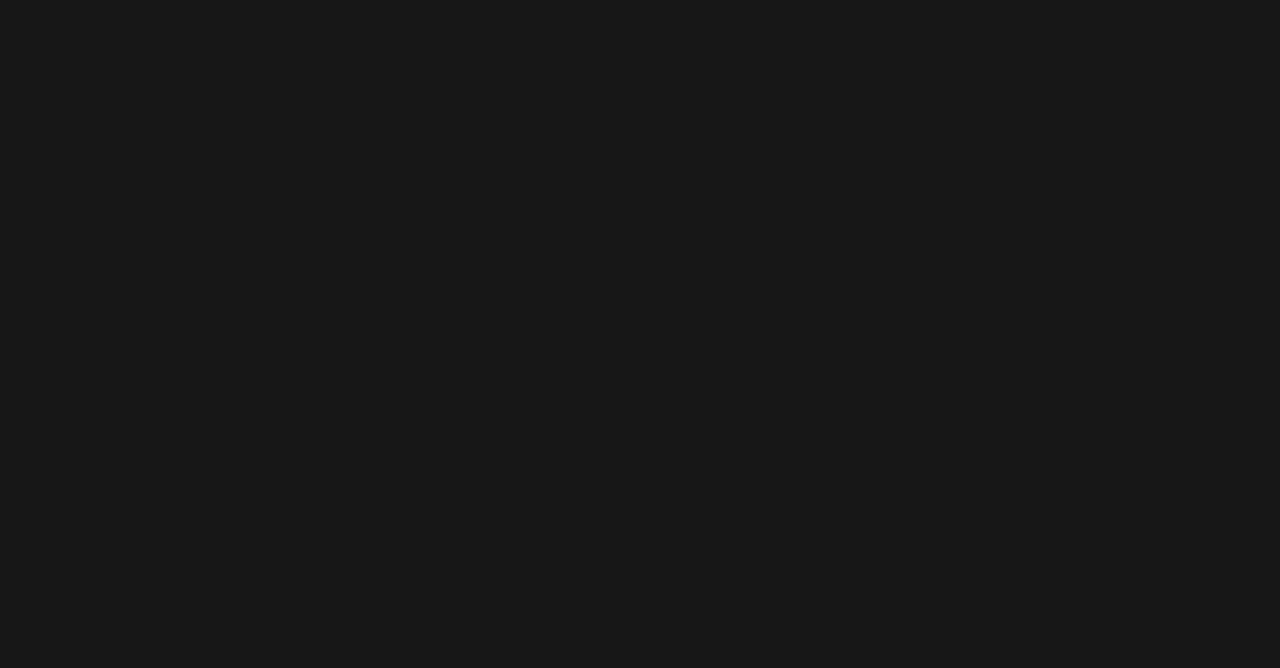
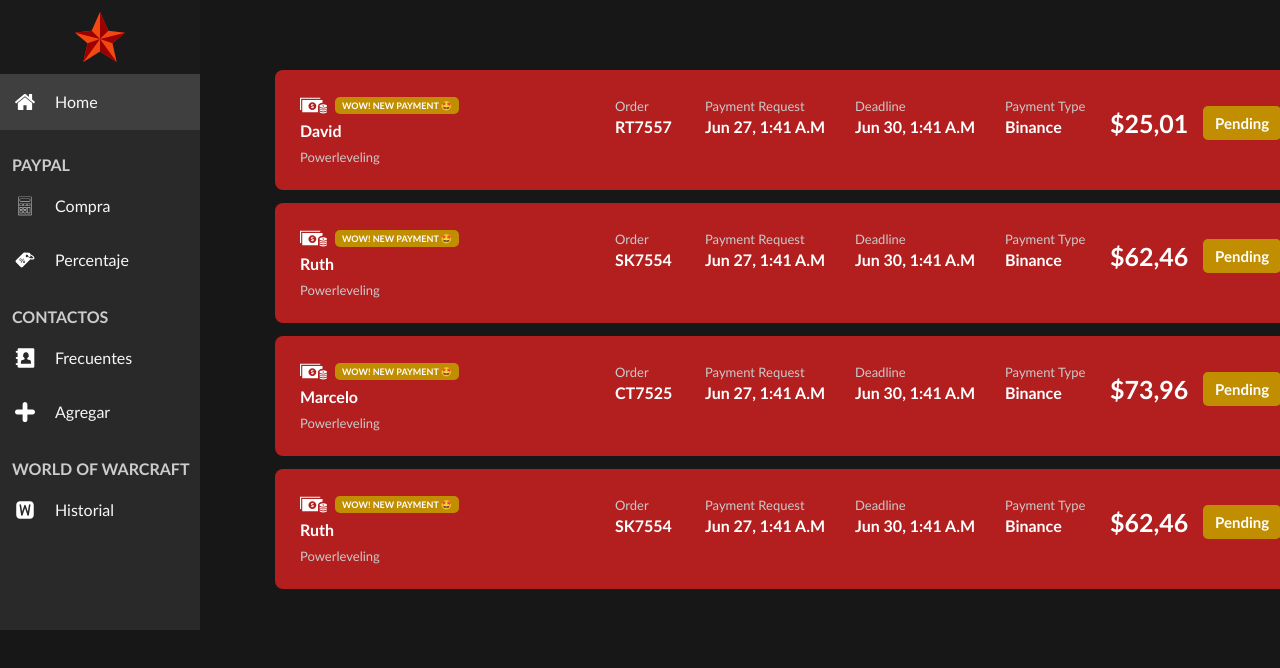
Before and after one commit to Pryxter/calculadora, a React (Create React App) app: page /historial in a window 1280 px wide. Before the commit this address had no page. Shown: the top 668 px of the page. Built offline with nearby package versions, Linux system fonts and the light colour scheme.

Commit message:
Add files via upload

```diff
--- a/public/index.html
+++ b/public/index.html
@@ -2,14 +2,14 @@
 <html lang="en">
   <head>
     <meta charset="utf-8" />
-    <link rel="icon" href="%PUBLIC_URL%/Icons/Dollar.svg" />
+    <link rel="icon" href="%PUBLIC_URL%/Icons/Logo.svg" />
     <meta name="viewport" content="width=device-width, initial-scale=1" />
     <meta name="theme-color" content="#000000" />
     <meta
       name="description"
       content="Web site created using create-react-app"
     />
-    <link rel="apple-touch-icon" href="%PUBLIC_URL%/Icons/Dollar.svg" />
+    <link rel="apple-touch-icon" href="%PUBLIC_URL%/Icons/Logo.svg" />
 
     <link rel="manifest" href="%PUBLIC_URL%/manifest.json" />
 
--- a/src/App.js
+++ b/src/App.js
@@ -3,6 +3,7 @@ import { Home } from "./pages/Home";
 import { Calculadora } from "./pages/Calculadora";
 import { Porcentaje } from "./components/Home/Porcentaje";
 import { Agregar } from "./pages/Agregar";
+import { Historial } from "./pages/Historial";
 
 function App() {
   return (
@@ -12,6 +13,7 @@ function App() {
         <Route path="/calculadora" element={<Calculadora />} />
         <Route path="/porcentaje" element={<Porcentaje />} />
         <Route path="/agregar" element={<Agregar />} />
+        <Route path="/historial" element={<Historial />} />
       </Routes>
     </BrowserRouter>
   );
--- /dev/null
+++ b/src/components/Cards/HistorialCard.jsx
@@ -0,0 +1,26 @@
+import "../../styles/Desktop/Historial.css";
+
+export const HistorialCard = (props) => {
+  return (
+    <>
+      <div className="h_card">
+        <div>
+          <img src="/Historial/Money.svg" alt="money" className="h_img" />
+          <p className="h_card_wow_title">WOW! NEW PAYMENT 🤩</p>
+          <p className="h_card_wow_name">{props.name}</p>
+          <p className="h_card_wow_p">Powerleveling</p>
+          <p className="h_card_wow_order">Order</p>
+          <p className="h_card_wow_n_order">{props.norder}</p>
+          <p className="h_card_wow_payment_request">Payment Request</p>
+          <p className="h_card_wow_payment_request_date">{props.date}</p>
+          <p className="h_card_wow_deadline">Deadline</p>
+          <p className="h_card_wow_deadline_t">{props.deadline}</p>
+          <p className="h_card_wow_payment_type">Payment Type</p>
+          <p className="h_card_wow_payment_type_type">{props.payment}</p>
+          <p className="h_card_wow_amount">${props.amount}</p>
+          <p className="h_card_wow_status">{props.status}</p>
+        </div>
+      </div>
+    </>
+  );
+};
--- a/src/components/Home/NavbarLeft.jsx
+++ b/src/components/Home/NavbarLeft.jsx
@@ -51,6 +51,16 @@ export const NavbarLeft = () => {
               height={20}
               navigate="/agregar"
             />
+            <div>
+              <p className="navbar_left_p_color">WORLD OF WARCRAFT</p>
+            </div>
+            <Icon
+              url="/Icons/WoW.svg"
+              alt="historial"
+              name="Historial"
+              height={20}
+              navigate="/historial"
+            />
           </div>
         </div>
       </div>
--- a/src/components/Home/Porcentaje.jsx
+++ b/src/components/Home/Porcentaje.jsx
@@ -6,6 +6,10 @@ export const Porcentaje = () => {
 
   const porcentaje = (envian * 5.4) / 100 + 0.3;
   const recibe = envian - porcentaje;
+
+  useState(() => {
+    document.title = "PayPal - Porcentaje";
+  }, []);
 
   return (
     <>
--- a/src/pages/Calculadora.jsx
+++ b/src/pages/Calculadora.jsx
@@ -1,4 +1,4 @@
-import { useState } from "react";
+import { useEffect, useState } from "react";
 import { NavbarLeft } from "../components/Home/NavbarLeft";
 import { personas } from "../components/DataBase/Personas";
 
@@ -43,6 +43,10 @@ export const Calculadora = () => {
   //     cedula: "27.985.144",
   //   },
   // ];
+
+  useEffect(() => {
+    document.title = "PayPal - Compra";
+  }, []);
 
   return (
     <>
--- /dev/null
+++ b/src/pages/Historial.jsx
@@ -0,0 +1,70 @@
+import { useState } from "react";
+import { NavbarLeft } from "../components/Home/NavbarLeft";
+import { HistorialCard } from "../components/Cards/HistorialCard";
+
+export const Historial = () => {
+  useState(() => {
+    document.title = "WoW - Historial";
+  }, []);
+  return (
+    <>
+      <div className="porcentaje">
+        <div className="grid">
+          <div className="direction_home">
+            <NavbarLeft />
+            <div>
+              <div className="historial_container">
+                <form style={{ display: "flex", flexDirection: "column" }}>
+                  <div style={{ marginTop: 30 }}>
+                    <HistorialCard
+                      name="David"
+                      norder="RT7557"
+                      date="Jun 27, 1:41 A.M"
+                      deadline="Jun 30, 1:41 A.M"
+                      payment="Binance"
+                      amount="25,01"
+                      status="Pending"
+                    />
+                  </div>
+                  <div style={{ marginTop: 13 }}>
+                    <HistorialCard
+                      name="Ruth"
+                      norder="SK7554"
+                      date="Jun 27, 1:41 A.M"
+                      deadline="Jun 30, 1:41 A.M"
+                      payment="Binance"
+                      amount="62,46"
+                      status="Pending"
+                    />
+                  </div>
+                  <div style={{ marginTop: 13 }}>
+                    <HistorialCard
+                      name="Marcelo"
+                      norder="CT7525"
+                      date="Jun 27, 1:41 A.M"
+                      deadline="Jun 30, 1:41 A.M"
+                      payment="Binance"
+                      amount="73,96"
+                      status="Pending"
+                    />
+                  </div>
+                  <div style={{ marginTop: 13 }}>
+                    <HistorialCard
+                      name="Ruth"
+                      norder="SK7554"
+                      date="Jun 27, 1:41 A.M"
+                      deadline="Jun 30, 1:41 A.M"
+                      payment="Binance"
+                      amount="62,46"
+                      status="Pending"
+                    />
+                  </div>
+                </form>
+              </div>
+            </div>
+          </div>
+        </div>
+      </div>
+    </>
+  );
+};
--- a/src/pages/Home.jsx
+++ b/src/pages/Home.jsx
@@ -1,3 +1,4 @@
+import { useState } from "react";
 import { Card } from "../components/Cards/Card";
 import { data } from "../components/DataBase/Data";
 import { personas } from "../components/DataBase/Personas";
@@ -6,6 +7,10 @@ import "../styles/Desktop/Home.css";
 import "../styles/Mobile/Home.css";
 
 export const Home = () => {
+  useState(() => {
+    document.title = "PayPal - Home";
+  }, []);
+
   return (
     <>
       <div className="home">
--- /dev/null
+++ b/src/styles/Desktop/Historial.css
@@ -0,0 +1,137 @@
+.h_card {
+  background: #b31f1f;
+  padding: 60px 510px;
+  border-radius: 8px;
+}
+.historial_container {
+  margin-left: 30px;
+  margin-top: 40px;
+  height: 560px;
+  width: 1110px;
+  /* background: #111111; */
+  display: flex;
+  justify-content: center;
+  /* border-radius: 10px; */
+  /* text-align: center; */
+  /* box-shadow: 0px 1px 30px rgb(211, 0, 0); */
+}
+.h_login_icon_user {
+  position: absolute;
+}
+.h_img {
+  position: absolute;
+  margin-left: -485px;
+  margin-top: -38px;
+  height: 27px;
+}
+.h_card_wow_title {
+  position: absolute;
+  background: #c28e01;
+  color: #fff;
+  font-weight: bolder;
+  font-size: 9px;
+  padding: 3px 7px;
+  border-radius: 5px;
+  margin-left: -450px;
+  margin-top: -33px;
+}
+.h_card_wow_name {
+  position: absolute;
+  font-size: 16px;
+  color: #fff;
+  font-weight: bolder;
+  margin-left: -485px;
+  margin-top: -9px;
+}
+.h_card_wow_p {
+  position: absolute;
+  font-size: 13px;
+  color: #cacaca;
+  font-weight: lighter;
+  margin-left: -485px;
+  margin-top: 19px;
+}
+.h_card_wow_order {
+  position: absolute;
+  font-size: 13px;
+  color: #cacaca;
+  font-weight: lighter;
+  margin-left: -170px;
+  margin-top: -32px;
+}
+.h_card_wow_n_order {
+  position: absolute;
+  font-size: 16px;
+  color: #fff;
+  font-weight: bolder;
+  margin-left: -170px;
+  margin-top: -13px;
+}
+.h_card_wow_payment_request {
+  position: absolute;
+  font-size: 13px;
+  color: #cacaca;
+  font-weight: lighter;
+  margin-left: -80px;
+  margin-top: -32px;
+}
+.h_card_wow_payment_request_date {
+  position: absolute;
+  font-size: 16px;
+  color: #fff;
+  font-weight: bolder;
+  margin-left: -80px;
+  margin-top: -13px;
+}
+.h_card_wow_deadline {
+  position: absolute;
+  font-size: 13px;
+  color: #cacaca;
+  font-weight: lighter;
+  margin-left: 70px;
+  margin-top: -32px;
+}
+.h_card_wow_deadline_t {
+  position: absolute;
+  font-size: 16px;
+  color: #fff;
+  font-weight: bolder;
+  margin-left: 70px;
+  margin-top: -13px;
+}
+.h_card_wow_payment_type {
+  position: absolute;
+  font-size: 13px;
+  color: #cacaca;
+  font-weight: lighter;
+  margin-left: 220px;
+  margin-top: -32px;
+}
+.h_card_wow_payment_type_type {
+  position: absolute;
+  font-size: 16px;
+  color: #fff;
+  font-weight: bolder;
+  margin-left: 220px;
+  margin-top: -13px;
+}
+.h_card_wow_amount {
+  position: absolute;
+  font-size: 25px;
+  color: #fff;
+  font-weight: bolder;
+  margin-left: 325px;
+  margin-top: -22px;
+}
+.h_card_wow_status {
+  position: absolute;
+  font-size: 15px;
+  color: #fff;
+  font-weight: bolder;
+  margin-left: 418px;
+  margin-top: -24px;
+  padding: 8px 12px;
+  background: #c28e01;
+  border-radius: 5px;
+  cursor: pointer;
+}
```
Also changed, not shown: public/Historial/Money.svg (added), public/Icons/WoW.svg (added).
